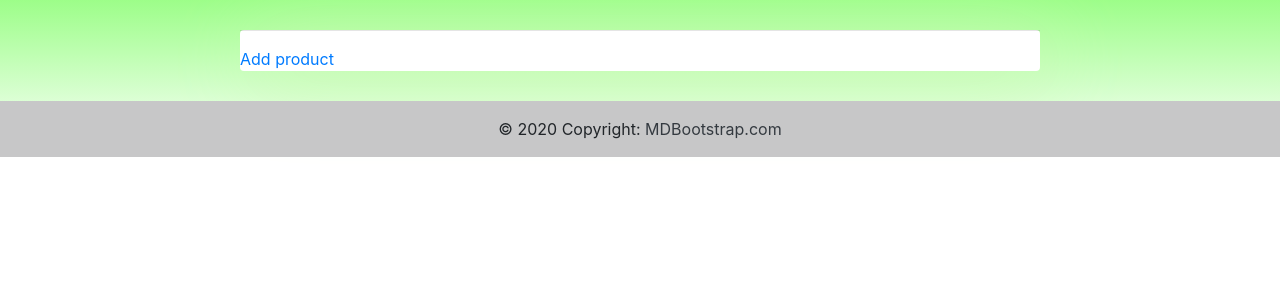
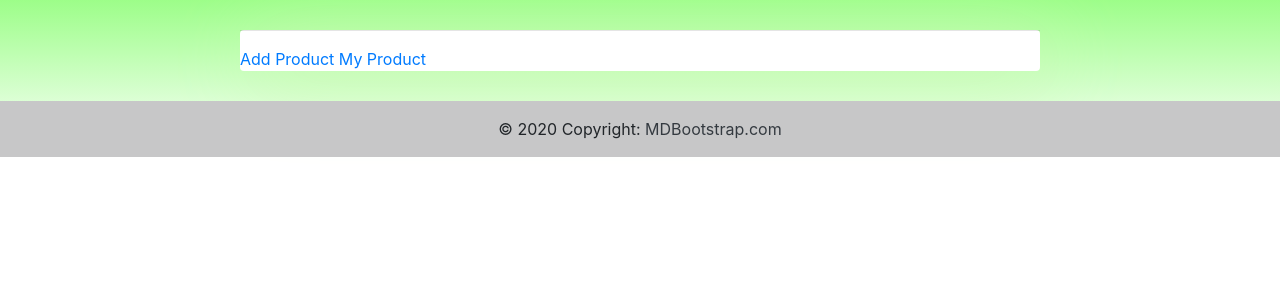
Before and after one commit to AkylbekMelisov/lalafotup, a Django app: template lalafotup/lalafotup/products/templates/products/product.html in a window 1280 px wide. Shown: the part 56-356 px from the top of the page. Run offline with Django 3.2, Linux system fonts and the light colour scheme; the template is opened without the code that fills it, so the values that code supplies are empty; some libraries are stand-ins or nearby versions.

Commit message:
add field price

```diff
--- a/lalafotup/lalafotup/products/forms.py
+++ b/lalafotup/lalafotup/products/forms.py
@@ -11,4 +11,4 @@ class ProductForm(forms.ModelForm):
 
     class Meta:
         model = Product
-        fields = ['name', 'image', 'phone', 'subcategory', 'description']
+        fields = ['name', 'image', 'price', 'phone', 'subcategory', 'description']
--- a/lalafotup/lalafotup/products/models.py
+++ b/lalafotup/lalafotup/products/models.py
@@ -1,3 +1,4 @@
+from django.contrib.auth.models import User
 from django.db import models
 
 
@@ -31,12 +32,14 @@ class Village(models.Model):
 
 
 class Product(models.Model):
+    user = models.ForeignKey(User, on_delete=models.SET_NULL, null=True)
     name = models.CharField(max_length=40, verbose_name='Названия')
     image = models.ImageField(verbose_name='Картика')
     description = models.TextField(blank=True, null=True, verbose_name='Описание')
     subcategory = models.ForeignKey('SubCategory', on_delete=models.CASCADE)
     date_created = models.DateTimeField(auto_now_add=True)
     phone = models.IntegerField()
+    price = models.IntegerField()
 
     def __str__(self):
         return self.name
--- a/lalafotup/lalafotup/products/templates/products/product.html
+++ b/lalafotup/lalafotup/products/templates/products/product.html
@@ -6,7 +6,8 @@
 
 <div class="wrapper rounded bg-white">
     <hr>
-    <a href="{% url 'create_product' sub_id %}">Add product</a>
+    <a href="{% url 'create_product' sub_id %}">Add Product</a>
+    <a href="{% url 'my_product' %}">My Product</a>
     {% for product in products %}
     <div class="row px-sm-2 px-0 pt-3">
         <div class="col-md-4 offset-md-0 offset-sm-2 offset-1 col-sm-8 col-10 offset-sm-2 offset-1 mb-3">
@@ -15,7 +16,8 @@
                 <div class="d-flex justify-content-center"> <img src="{{ product.image.url }}" alt="" width="278" height="300"> </div> <b class="px-2"><br>
                 <div class="d-flex justify-content-center"><p>Дата создания: {{ product.date_created }}</p></div>
                 <div class="d-flex justify-content-center">{{ product.description }}</div>
-                 <div class="d-flex justify-content-center">{{ product.phone }}</div>
+                 <div class="d-flex justify-content-center">телефон: {{ product.phone }}</div>
+                <div class="d-flex justify-content-center">цена: {{ product.price }} сом</div>
                 </b>
             </div>
         </div>
```
